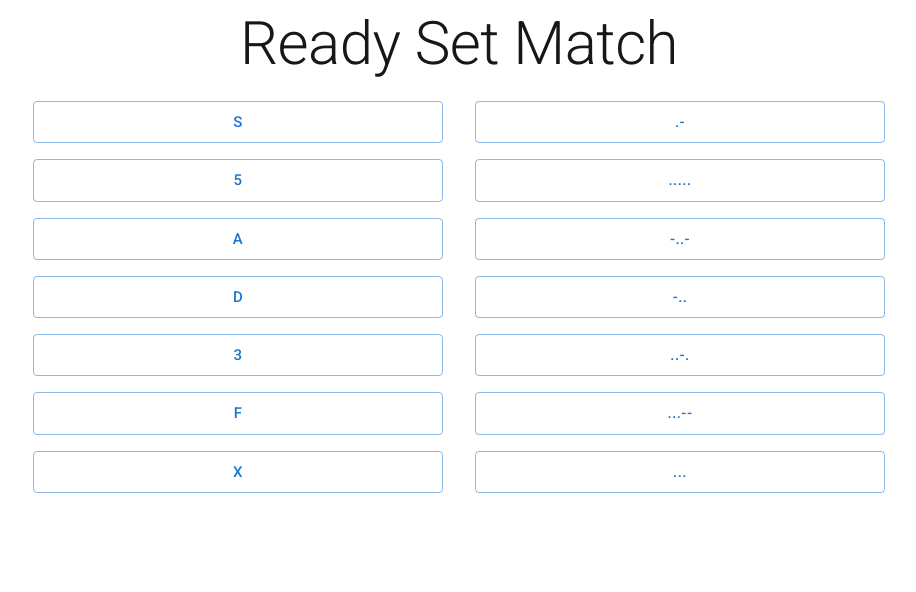
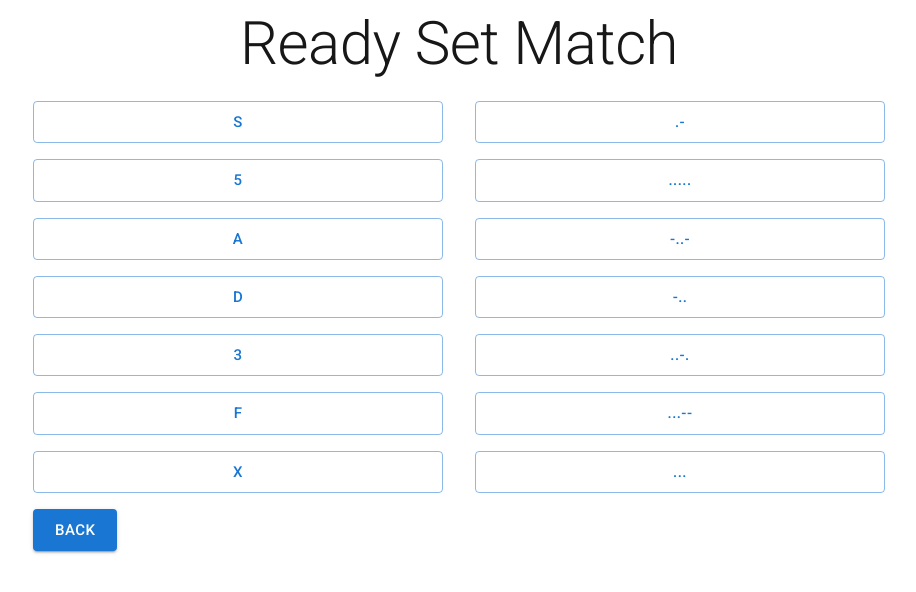
Before and after one commit to winterworks/ready-set-match, a Next.js app: page /practice/morse-code in a window 1280 px wide. Shown: the top 592 px of the page, without its empty margins (181-1097 px from the left). Built offline with nearby package versions, Linux system fonts and the light colour scheme.

Commit message:
Add navigation options when all sets are made

```diff
--- a/src/app/practice/[category]/page.tsx
+++ b/src/app/practice/[category]/page.tsx
@@ -20,6 +20,7 @@ export default function Home({ params, size = 7 }: Props) {
     <Matcher
       leftSets={shuffle(sets)}
       rightSets={shuffle(sets)}
-    ></Matcher>
+      category={selectedCategory}
+    />
   );
 }
--- a/src/components/matcher.tsx
+++ b/src/components/matcher.tsx
@@ -1,15 +1,16 @@
 "use client";
 
-import { Set } from "@/types";
-import { Button, Grid } from "@mui/material";
+import { Category, Set } from "@/types";
+import { Button, Grid, Typography } from "@mui/material";
 import { Dispatch, SetStateAction, useEffect, useState } from 'react';
 
 interface Props {
+  category: Category;
   leftSets: Set[];
   rightSets: Set[];
 }
 
-export default function Matcher({ leftSets, rightSets }: Props) {
+export default function Matcher({ category, leftSets, rightSets }: Props) {
   const [selectedLeft, setSelectedLeft] = useState<number>();
   const [selectedRight, setSelectedRight] = useState<number>();
   const [correctSets, setCorrectSets] = useState<number[]>([]);
@@ -83,6 +84,7 @@ export default function Matcher({ leftSets, rightSets }: Props) {
     <Grid
       container
       columnSpacing={4}
+      rowSpacing={4}
     >
       <Grid container item rowSpacing={2} xs={6} >
         {leftSets.map(({ id, a }) => renderItem(id, a, leftClicked, selectedLeft))}
@@ -90,6 +92,32 @@ export default function Matcher({ leftSets, rightSets }: Props) {
       <Grid container item rowSpacing={2} xs={6}>
         {rightSets.map(({ id, b }) => renderItem(id, b, rightClicked, selectedRight))}
       </Grid>
+      <Grid container item rowSpacing={2} xs={12} justifyContent="center">
+        <Grid container item rowSpacing={2} xs={12} justifyContent="space-between">
+          <Button
+            href={`/`}
+            size="large"
+            variant="contained"
+          >
+            Back
+          </Button>
+          {correctSets.length !== leftSets.length ? null : (
+            <Typography component="h3" variant="h5" align="center" gutterBottom>
+              All correct!
+            </Typography>
+          )}
+          {correctSets.length !== leftSets.length ? <></> : (
+            <Button
+              href={`/practice/${category.key}`}
+              size="large"
+              variant="contained"
+              color="success"
+            >
+              Again
+            </Button>
+          )}
+        </Grid>
+      </Grid>
     </Grid>
   );
 }
```
